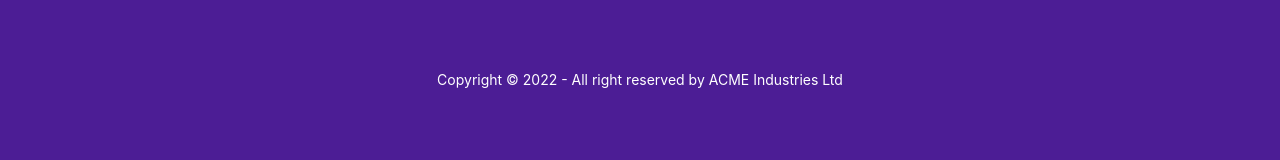
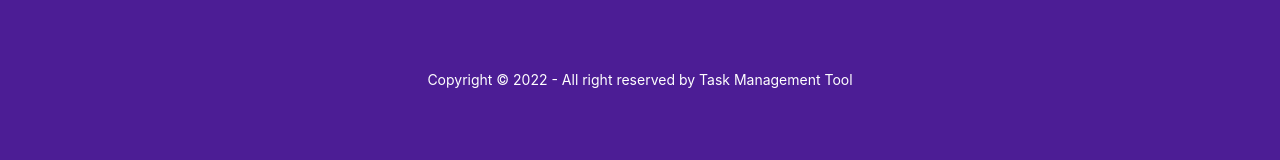
Before and after one commit to Al-aminhossain1/task-management-tool, a React (Create React App) app: page / in a window 1280 px wide. Shown: the part 174-334 px from the top of the page. Built offline with nearby package versions, Linux system fonts and the light colour scheme; no server answers; the HTML template or start-up script is replaced by a standard one.

Commit message:
added live server api

```diff
--- a/src/Components/EditModal.js
+++ b/src/Components/EditModal.js
@@ -12,7 +12,7 @@ const EditModal = ({ date, setTask, todo }) => {
         const description = event.target.description.value;
         const job = { title, date, description };
         console.log(job);
-        fetch(`http://localhost:5000/task/${_id}`, {
+        fetch(`https://serene-brook-43229.herokuapp.com/task/${_id}`, {
             method: "PUT",
             headers: {
                 'content-type': 'application/json'
--- a/src/Components/Footer.js
+++ b/src/Components/Footer.js
@@ -5,7 +5,7 @@ const Footer = () => {
         <div>
             <footer className="footer footer-center mt-6 p-20 bg-violet-900 text-primary-content">
                 <div>
-                    <p>Copyright © 2022 - All right reserved by ACME Industries Ltd</p>
+                    <p>Copyright © 2022 - All right reserved by Task Management Tool</p>
                 </div>
             </footer>
         </div>
--- a/src/Components/TaskModal.js
+++ b/src/Components/TaskModal.js
@@ -10,7 +10,7 @@ const TaskModal = ({ date, setTask }) => {
         const description = event.target.description.value;
         const job = { title, date, time, description };
         console.log(job)
-        fetch('http://localhost:5000/task', {
+        fetch('https://serene-brook-43229.herokuapp.com/task', {
             method: "POST",
             headers: {
                 'content-type': 'application/json'
--- a/src/Components/Todo.js
+++ b/src/Components/Todo.js
@@ -4,7 +4,7 @@ import SingleTodo from './SingleTodo';
 const Todo = () => {
     const [todos, setTodos] = useState([]);
     useEffect(() => {
-        fetch('http://localhost:5000/task')
+        fetch('https://serene-brook-43229.herokuapp.com/task')
             .then(res => res.json())
             .then(data => setTodos(data))
     }, [])
```
